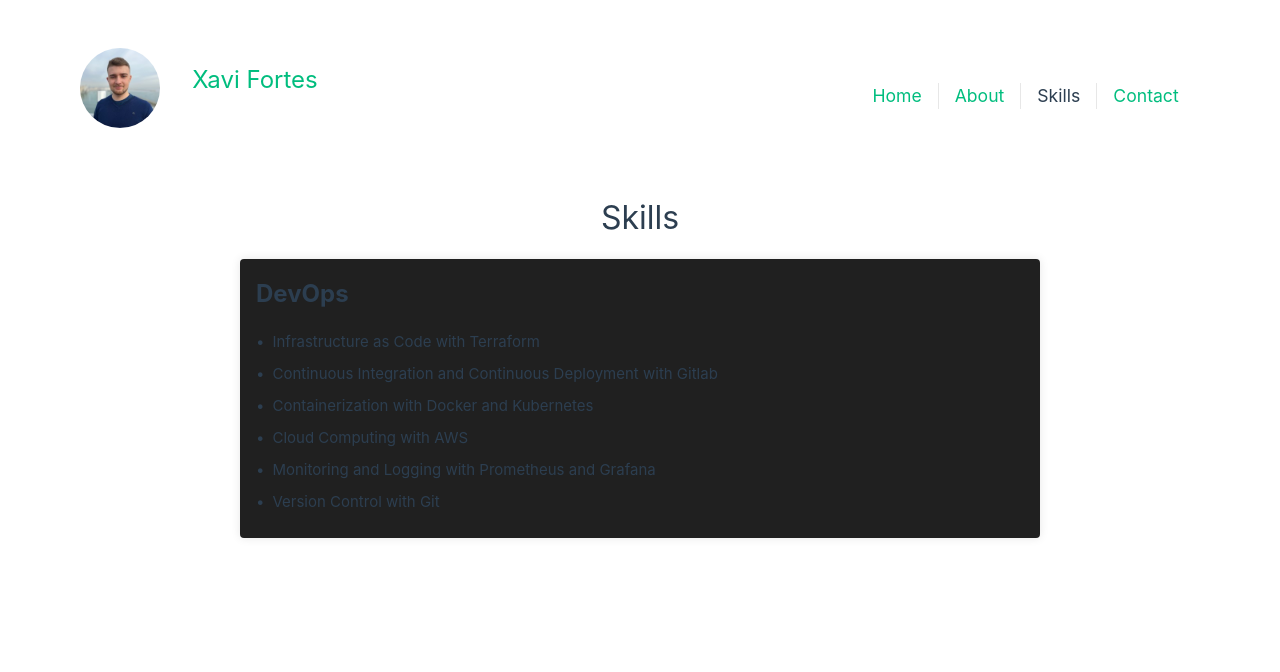
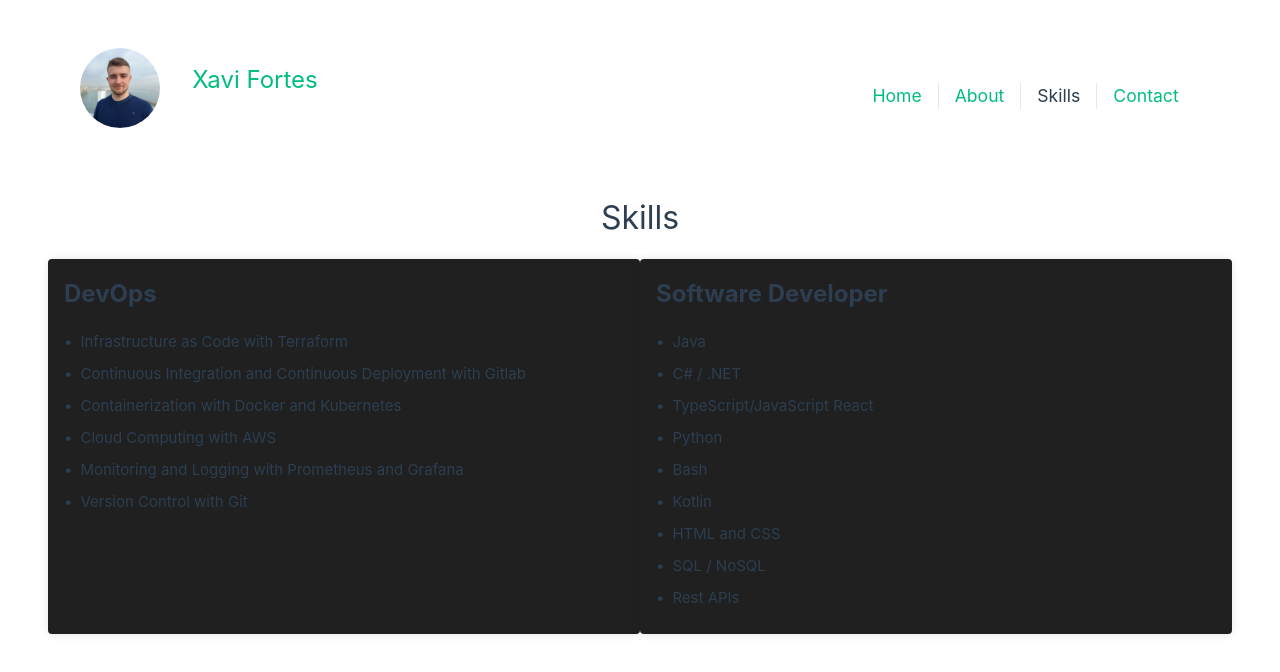
Before and after one commit to XaviFortes/XaviFortes-Web, a Vue app: page /skills in a window 1280 px wide. Shown: the top 672 px of the page. Built offline with nearby package versions, Linux system fonts and the light colour scheme.

Commit message:
Added Software Developer in Skills

```diff
--- a/src/views/SkillsView.vue
+++ b/src/views/SkillsView.vue
@@ -11,6 +11,20 @@
           <li>Cloud Computing with AWS</li>
           <li>Monitoring and Logging with Prometheus and Grafana</li>
           <li>Version Control with Git</li>
+        </ul>
+      </div>
+      <div class="skills_container_item">
+        <h2>Software Developer</h2>
+        <ul>
+          <li>Java</li>
+          <li>C# / .NET</li>
+          <li>TypeScript/JavaScript React</li>
+          <li>Python</li>
+          <li>Bash</li>
+          <li>Kotlin</li>
+          <li>HTML and CSS</li>
+          <li>SQL / NoSQL</li>
+          <li>Rest APIs</li>
         </ul>
       </div>
     </div>
```
